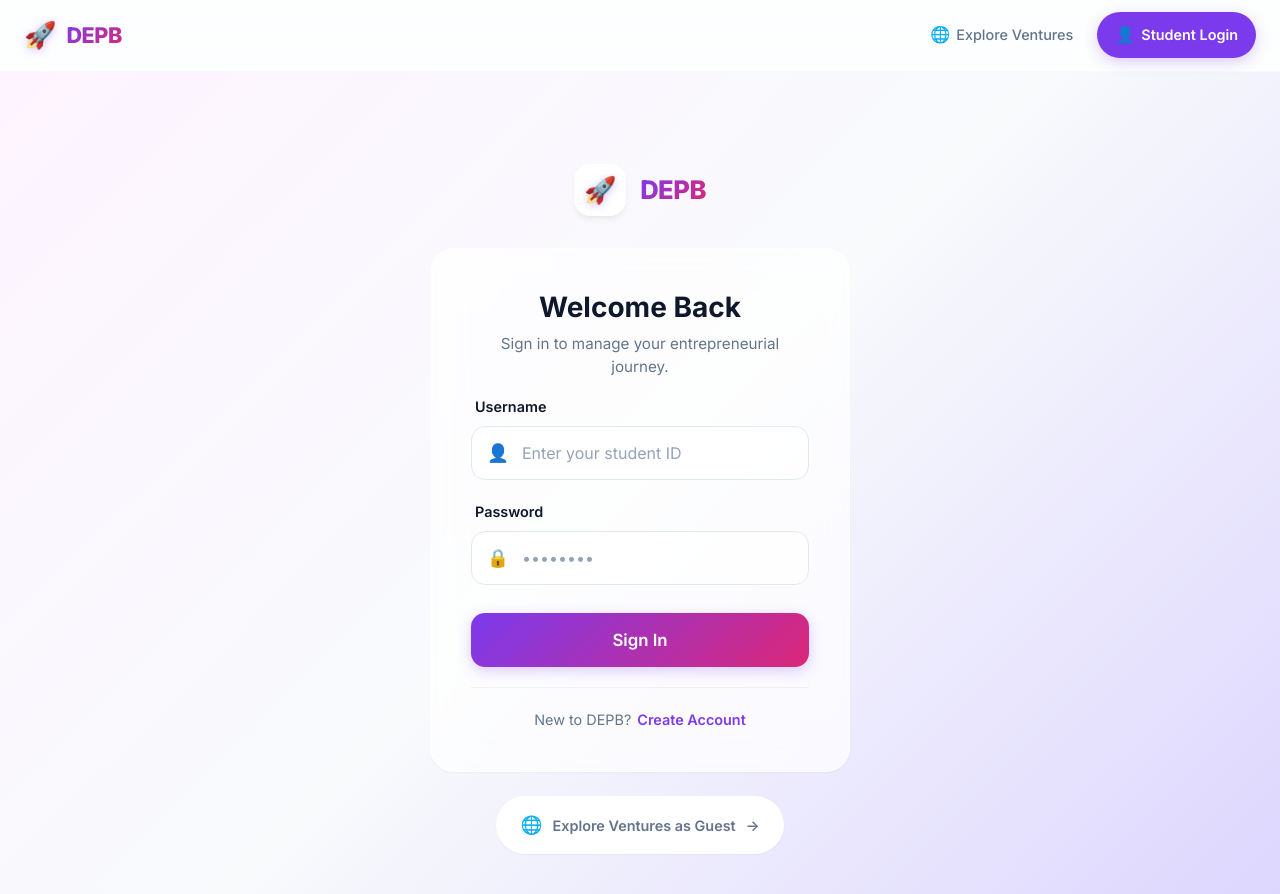
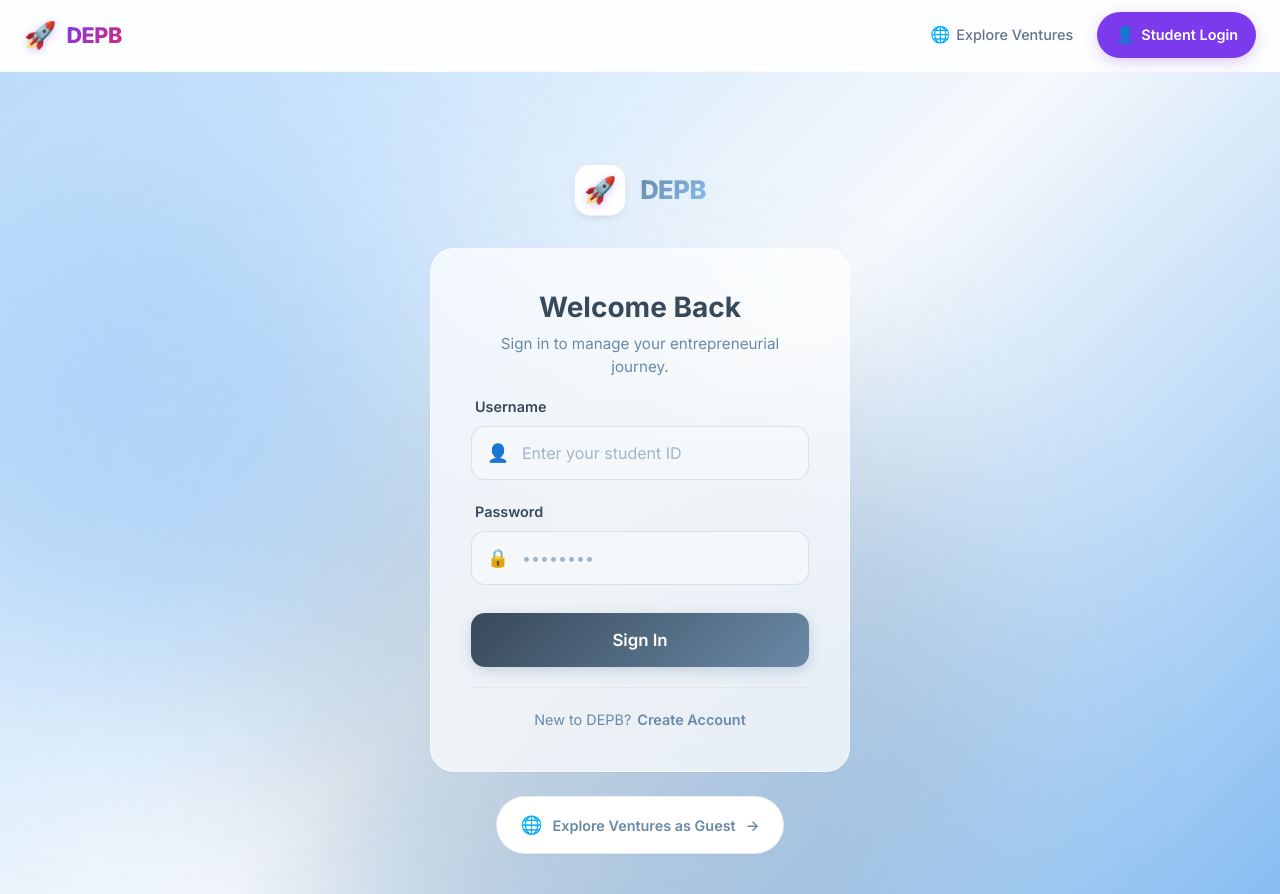
Before and after one commit to mondayrx8/dummytest2, a React (Vite) app in the folder client/: page /login in a window 1280 px wide. Built offline with nearby package versions, Linux system fonts and the light colour scheme; no server answers.

Commit message:
Fixed bugs 1.1

```diff
--- a/client/src/components/Login.css
+++ b/client/src/components/Login.css
@@ -1,14 +1,25 @@
 /* ============================================ */
-/* LOGIN PAGE - UNIFIED COLOR SYSTEM */
-/* Uses: --gradient-main, --bg-soft-purple */
+/* LOGIN PAGE - STORMY MORNING THEME */
+/* Blue-Gray Professional Color Scheme */
 /* ============================================ */
 
 .login-page {
+    --storm-slate: #6A89A7;
+    --storm-light: #BDDDFC;
+    --storm-sky: #88BDF2;
+    --storm-dark: #384959;
+    --storm-surface: #FFFFFF;
+    --storm-body: #F5F9FC;
+    --storm-gradient: linear-gradient(135deg, #6A89A7 0%, #88BDF2 100%);
+    --storm-gradient-dark: linear-gradient(135deg, #384959 0%, #6A89A7 100%);
+    --storm-glow: 0 4px 14px rgba(106, 137, 167, 0.3);
+    --storm-glow-hover: 0 8px 24px rgba(106, 137, 167, 0.4);
+
     min-height: 100vh;
     display: flex;
     align-items: center;
     justify-content: center;
-    background: linear-gradient(135deg, var(--bg-soft-purple) 0%, var(--bg-body) 50%, var(--primary-light) 100%);
+    background: linear-gradient(135deg, var(--storm-light) 0%, var(--storm-body) 50%, var(--storm-sky) 100%);
     position: relative;
     overflow: hidden;
     font-family: var(--font-sans);
@@ -39,7 +50,7 @@
     left: -10%;
     width: 500px;
     height: 500px;
-    background: var(--primary-light);
+    background: var(--storm-light);
 }
 
 .orb-2 {
@@ -47,7 +58,7 @@
     right: -10%;
     width: 450px;
     height: 450px;
-    background: var(--bg-soft-pink);
+    background: var(--storm-sky);
     animation-delay: -5s;
 }
 
@@ -56,7 +67,8 @@
     left: 50%;
     width: 300px;
     height: 300px;
-    background: var(--primary-light);
+    background: var(--storm-slate);
+    opacity: 0.3;
     animation-delay: -10s;
 }
 
@@ -95,12 +107,13 @@
 .brand-icon-wrapper {
     width: 52px;
     height: 52px;
-    background: var(--bg-surface);
+    background: var(--storm-surface);
     border-radius: 16px;
     display: flex;
     align-items: center;
     justify-content: center;
     box-shadow: var(--shadow-md);
+    border: 1px solid rgba(106, 137, 167, 0.15);
 }
 
 .brand-icon {
@@ -110,7 +123,7 @@
 .brand-title {
     font-size: 1.6rem;
     font-weight: 800;
-    background: var(--gradient-main);
+    background: var(--storm-gradient);
     -webkit-background-clip: text;
     -webkit-text-fill-color: transparent;
     background-clip: text;
@@ -120,16 +133,16 @@
 
 /* ========== Glass Card ========== */
 .glass-card {
-    background: var(--glass-panel-solid);
+    background: rgba(255, 255, 255, 0.9);
     backdrop-filter: blur(20px);
     -webkit-backdrop-filter: blur(20px);
-    border: 1px solid var(--glass-border-strong);
+    border: 1px solid rgba(255, 255, 255, 0.8);
     border-radius: 24px;
     width: 100%;
     box-shadow:
         var(--shadow-sm),
-        0 10px 20px -5px rgba(0, 0, 0, 0.06),
-        inset 0 0 0 1px var(--glass-border);
+        0 10px 20px -5px rgba(56, 73, 89, 0.1),
+        inset 0 0 0 1px rgba(255, 255, 255, 0.5);
     transition: transform 0.3s ease, box-shadow 0.3s ease;
 }
 
@@ -137,8 +150,8 @@
     transform: translateY(-4px);
     box-shadow:
         var(--shadow-md),
-        0 16px 32px -8px rgba(0, 0, 0, 0.08),
-        inset 0 0 0 1px var(--glass-border);
+        0 16px 32px -8px rgba(56, 73, 89, 0.15),
+        inset 0 0 0 1px rgba(255, 255, 255, 0.6);
 }
 
 .login-card {
@@ -154,12 +167,12 @@
 .card-title {
     font-size: 1.75rem;
     font-weight: 700;
-    color: var(--text-main);
+    color: var(--storm-dark);
     margin-bottom: 8px;
 }
 
 .card-subtitle {
-    color: var(--text-muted);
+    color: var(--storm-slate);
     font-size: 0.95rem;
     line-height: 1.5;
     margin: 0;
@@ -181,7 +194,7 @@
 .input-label {
     font-size: 0.9rem;
     font-weight: 600;
-    color: var(--text-main);
+    color: var(--storm-dark);
     margin-left: 4px;
 }
 
@@ -201,30 +214,31 @@
 .glass-input {
     width: 100%;
     padding: 16px 16px 16px 50px;
-    background: var(--glass-panel);
-    border: 1px solid var(--border-color);
+    background: rgba(245, 249, 252, 0.8);
+    border: 1px solid rgba(106, 137, 167, 0.2);
     border-radius: 14px;
     font-size: 1rem;
-    color: var(--text-main);
+    color: var(--storm-dark);
     transition: all 0.2s ease;
 }
 
 .glass-input:focus {
-    background: var(--bg-surface);
-    border-color: var(--primary);
-    box-shadow: 0 0 0 4px var(--primary-light);
+    background: var(--storm-surface);
+    border-color: var(--storm-sky);
+    box-shadow: 0 0 0 4px rgba(136, 189, 242, 0.25);
     outline: none;
 }
 
 .glass-input::placeholder {
-    color: var(--text-light);
+    color: var(--storm-slate);
+    opacity: 0.6;
 }
 
 /* ========== Submit Button ========== */
 .btn-submit {
     margin-top: 8px;
-    background: var(--gradient-main);
-    color: var(--bg-surface);
+    background: var(--storm-gradient-dark);
+    color: var(--storm-surface);
     padding: 16px;
     border-radius: 14px;
     font-weight: 600;
@@ -232,7 +246,7 @@
     border: none;
     cursor: pointer;
     transition: all 0.25s ease;
-    box-shadow: var(--primary-glow);
+    box-shadow: var(--storm-glow);
     display: flex;
     justify-content: center;
     align-items: center;
@@ -241,7 +255,7 @@
 
 .btn-submit:hover:not(:disabled) {
     transform: translateY(-2px);
-    box-shadow: var(--primary-glow-hover);
+    box-shadow: var(--storm-glow-hover);
 }
 
 .btn-submit:active:not(:disabled) {
@@ -258,7 +272,7 @@
     width: 22px;
     height: 22px;
     border: 2px solid rgba(255, 255, 255, 0.3);
-    border-top-color: var(--bg-surface);
+    border-top-color: var(--storm-surface);
     border-radius: 50%;
     animation: spin 0.8s linear infinite;
 }
@@ -274,17 +288,17 @@
     margin-top: 24px;
     text-align: center;
     padding-top: 20px;
-    border-top: 1px solid rgba(0, 0, 0, 0.04);
+    border-top: 1px solid rgba(106, 137, 167, 0.1);
 }
 
 .toggle-text {
     font-size: 0.9rem;
-    color: var(--text-muted);
+    color: var(--storm-slate);
     margin: 0;
 }
 
 .btn-toggle {
-    color: var(--primary);
+    color: var(--storm-slate);
     font-weight: 600;
     margin-left: 6px;
     background: none;
@@ -292,16 +306,18 @@
     padding: 0;
     cursor: pointer;
     font-size: inherit;
+    transition: color 0.2s;
 }
 
 .btn-toggle:hover {
+    color: var(--storm-dark);
     text-decoration: underline;
 }
 
 /* ========== Error Banner ========== */
 .error-banner {
-    background: var(--danger-bg);
-    color: var(--danger);
+    background: #FEF2F2;
+    color: #DC2626;
     padding: 14px 16px;
     border-radius: 12px;
     font-size: 0.9rem;
@@ -309,7 +325,7 @@
     align-items: flex-start;
     gap: 10px;
     margin-bottom: 20px;
-    border-left: 4px solid var(--danger);
+    border-left: 4px solid #DC2626;
 }
 
 .error-icon {
@@ -326,22 +342,22 @@
     align-items: center;
     gap: 10px;
     padding: 14px 24px;
-    background: var(--bg-surface);
+    background: var(--storm-surface);
     border-radius: var(--radius-full);
-    color: var(--text-muted);
+    color: var(--storm-slate);
     font-weight: 600;
     font-size: 0.9rem;
     text-decoration: none;
     transition: all 0.25s ease;
     box-shadow: var(--shadow-sm);
-    border: 1px solid transparent;
+    border: 1px solid rgba(106, 137, 167, 0.15);
 }
 
 .guest-link:hover {
     transform: translateY(-2px);
     box-shadow: var(--shadow-md);
-    border-color: var(--primary-light);
-    color: var(--primary);
+    border-color: var(--storm-sky);
+    color: var(--storm-dark);
 }
 
 .guest-icon {
```
